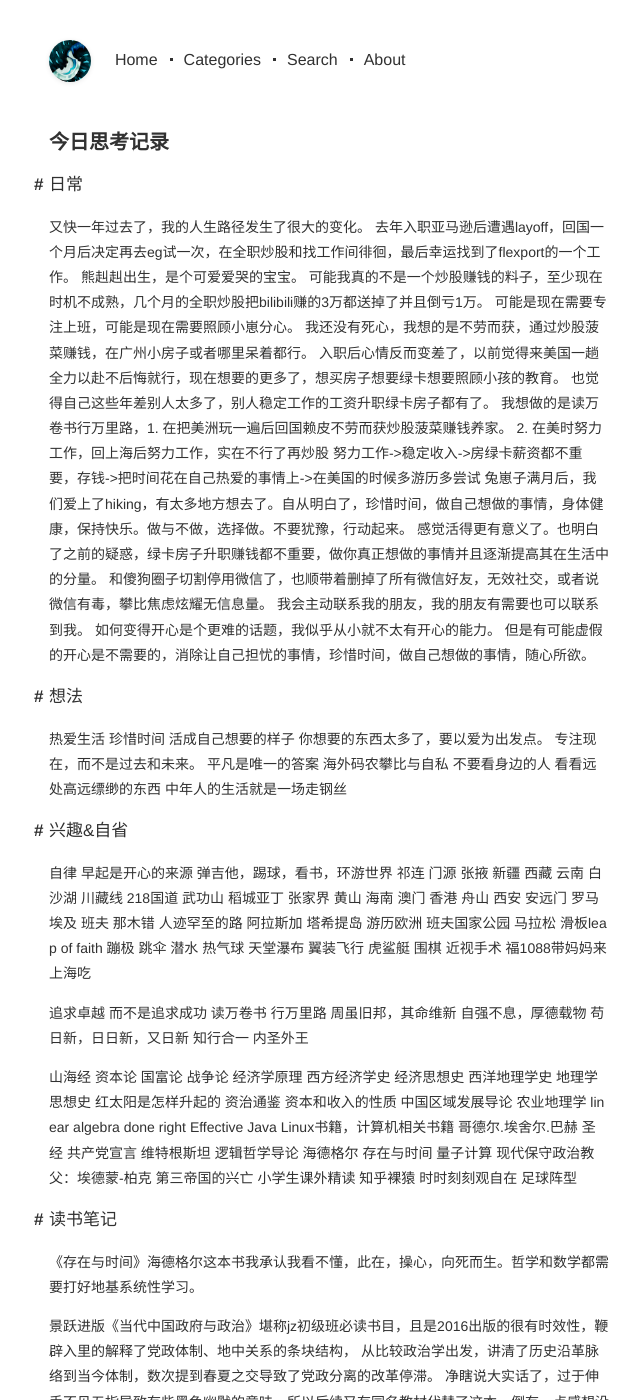
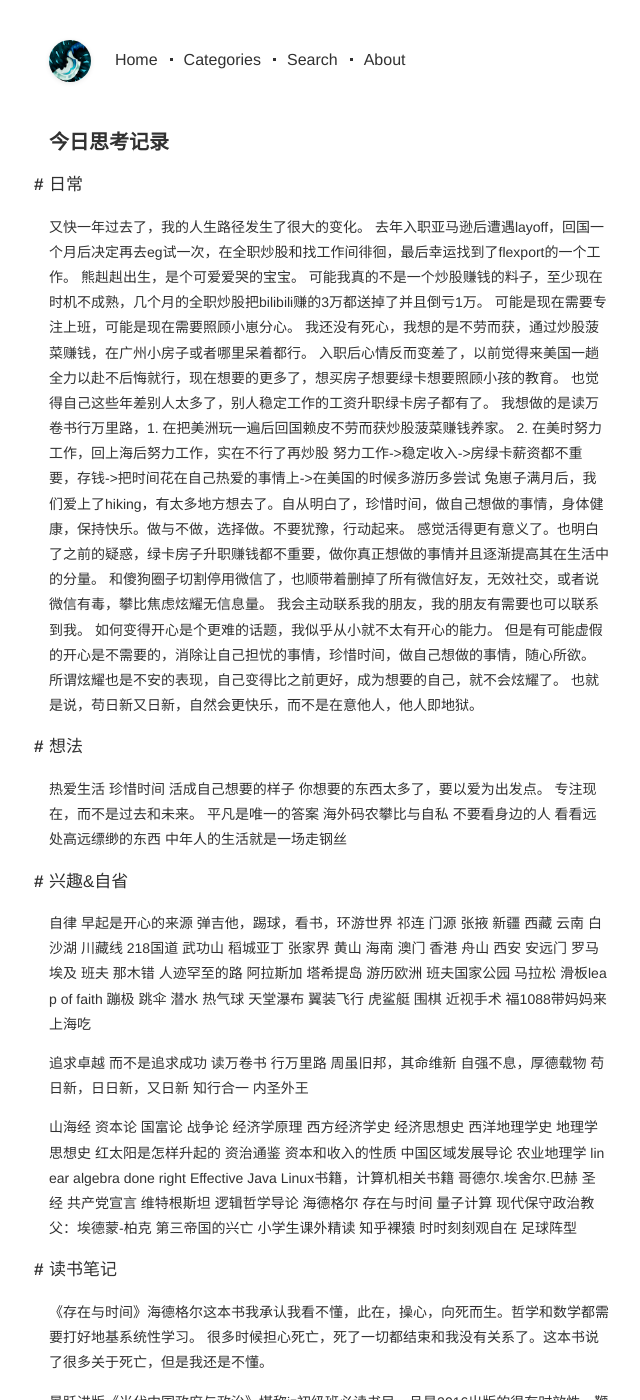
Before and after one commit to guoqingxiong/guoqingxiong.github.io, a Jekyll site: the page built from _posts/2023-07-22-日记.md, in a window 1280 px wide and 1400 px high. Shown: the whole window, without its empty margins (311-951 px from the left). Built offline with Jekyll 4.4.1, drawn with Linux system fonts in a browser that asks for light colours.

Commit message:
update dev test

```diff
--- a/_posts/2023-07-22-日记.md
+++ b/_posts/2023-07-22-日记.md
@@ -21,6 +21,9 @@ categories: [日记]
 我会主动联系我的朋友，我的朋友有需要也可以联系到我。
 如何变得开心是个更难的话题，我似乎从小就不太有开心的能力。
 但是有可能虚假的开心是不需要的，消除让自己担忧的事情，珍惜时间，做自己想做的事情，随心所欲。
+所谓炫耀也是不安的表现，自己变得比之前更好，成为想要的自己，就不会炫耀了。
+也就是说，苟日新又日新，自然会更快乐，而不是在意他人，他人即地狱。
+
 
 
 ## 想法
@@ -83,6 +86,7 @@ Linux书籍，计算机相关书籍
 ## 读书笔记
 
 《存在与时间》海德格尔这本书我承认我看不懂，此在，操心，向死而生。哲学和数学都需要打好地基系统性学习。
+很多时候担心死亡，死了一切都结束和我没有关系了。这本书说了很多关于死亡，但是我还是不懂。
 
 景跃进版《当代中国政府与政治》堪称jz初级班必读书目，且是2016出版的很有时效性，鞭辟入里的解释了党政体制、地中关系的条块结构，
 从比较政治学出发，讲清了历史沿革脉络到当今体制，数次提到春夏之交导致了党政分离的改革停滞。
```
